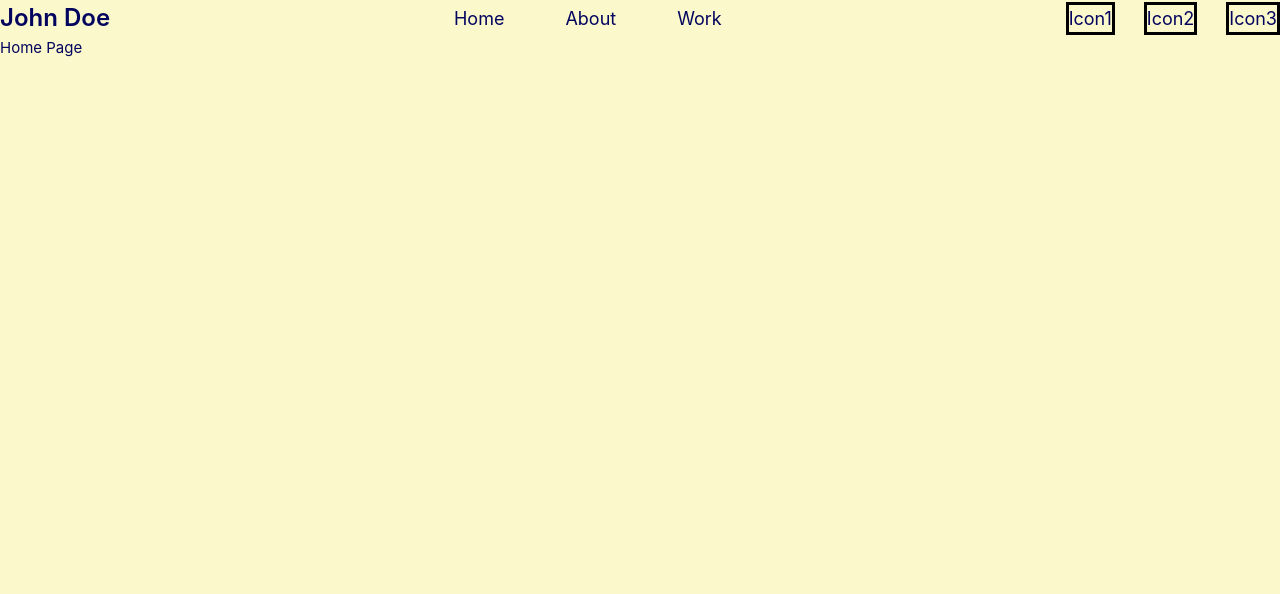
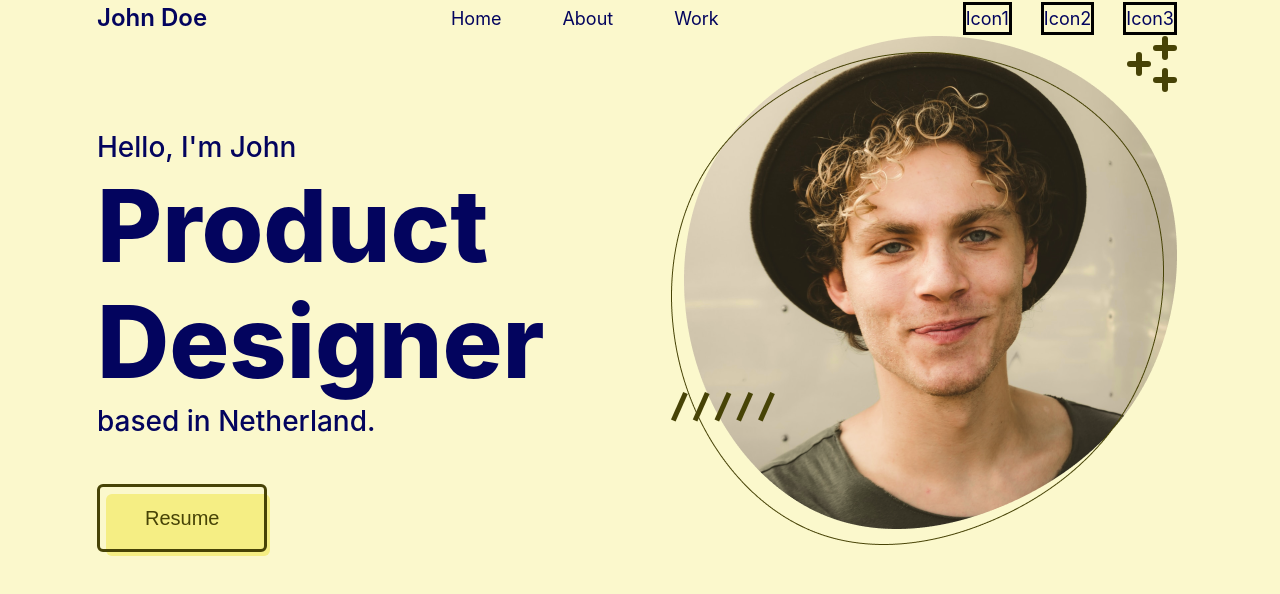
Before and after one commit to atoms-formazione/vue-portfolio, a Vue app: page / in a window 1280 px wide. Shown: the top 594 px of the page. Built offline with nearby package versions, Linux system fonts and the light colour scheme.

Commit message:
feat: add avatar section

```diff
--- a/src/assets/main.css
+++ b/src/assets/main.css
@@ -1 +1,6 @@
 @import "./base.css";
+
+body {
+  padding-left: 97px;
+  padding-right: 103px;
+}
--- a/src/components/HomePage.vue
+++ b/src/components/HomePage.vue
@@ -1,7 +1,11 @@
-<script setup lang="ts"></script>
+<script setup lang="ts">
+import PresentationSection from "./PresentationSection.vue";
+</script>
 
 <template>
-  <div class="example">Home Page</div>
+  <div class="sections">
+    <PresentationSection />
+  </div>
 </template>
 
 <style scoped></style>
--- /dev/null
+++ b/src/components/PresentationSection.vue
@@ -0,0 +1,83 @@
+<script setup lang="ts">
+import IconAvatarLines from "./icons/IconAvatarLines.vue";
+import IconAvatarPlus from "./icons/IconAvatarPlus.vue";
+</script>
+
+<template>
+  <div class="container-presentation">
+    <div class="presentaion-text">
+      <h4>Hello, I'm John</h4>
+      <h1>Product Designer</h1>
+      <h4>based in Netherland.</h4>
+
+      <button>Resume</button>
+    </div>
+
+    <div class="avatar-container">
+      <img src="static/images/my-avatar.png" alt="A photo of me" />
+      <IconAvatarLines class="icon-lines" />
+      <IconAvatarPlus class="icon-plus" />
+    </div>
+  </div>
+</template>
+
+<style scoped>
+.presentaion-text h1 {
+  font-weight: 800;
+  font-size: 100px;
+  line-height: 116px;
+}
+.presentaion-text h4 {
+  font-weight: 500;
+  font-size: 28px;
+  line-height: 42px;
+}
+.presentaion-text button {
+  border: var(--dark-brown) solid;
+  color: var(--dark-brown);
+  background-color: transparent;
+  border-radius: 6px;
+  padding: 16px 45px;
+  font-weight: 400;
+  font-size: 20px;
+  line-height: 30px;
+  position: relative;
+  margin-top: 42px;
+}
+
+.presentaion-text button::before {
+  background-color: var(--yellow);
+  position: absolute;
+  top: 0;
+  left: 0;
+  right: 0;
+  bottom: 0;
+  content: "";
+  border-radius: 6px;
+  padding: 16px 45px;
+  z-index: -1;
+  transform: translate(6px, 7px);
+}
+.container-presentation {
+  display: flex;
+  align-items: flex-end;
+  justify-content: space-between;
+}
+
+.icon-lines {
+  position: absolute;
+  bottom: 130px;
+  left: 0;
+}
+
+.icon-plus {
+  position: absolute;
+  top: 0;
+  right: 0;
+}
+
+img {
+  width: 506px;
+  height: 509px;
+}
+</style>
--- /dev/null
+++ b/src/components/icons/IconAvatarLines.vue
@@ -0,0 +1,45 @@
+<template>
+  <svg
+    width="104"
+    height="30"
+    viewBox="0 0 104 30"
+    fill="none"
+    xmlns="http://www.w3.org/2000/svg"
+  >
+    <rect
+      x="12.2021"
+      width="5"
+      height="30"
+      transform="rotate(24 12.2021 0)"
+      fill="#474306"
+    />
+    <rect
+      x="33.9719"
+      width="5"
+      height="30"
+      transform="rotate(24 33.9719 0)"
+      fill="#474306"
+    />
+    <rect
+      x="55.7418"
+      width="5"
+      height="30"
+      transform="rotate(24 55.7418 0)"
+      fill="#474306"
+    />
+    <rect
+      x="77.5116"
+      width="5"
+      height="30"
+      transform="rotate(24 77.5116 0)"
+      fill="#474306"
+    />
+    <rect
+      x="99.2813"
+      width="5"
+      height="30"
+      transform="rotate(24 99.2813 0)"
+      fill="#474306"
+    />
+  </svg>
+</template>
--- /dev/null
+++ b/src/components/icons/IconAvatarPlus.vue
@@ -0,0 +1,39 @@
+<template>
+  <svg
+    width="50"
+    height="56"
+    viewBox="0 0 50 56"
+    fill="none"
+    xmlns="http://www.w3.org/2000/svg"
+  >
+    <rect x="9" y="16" width="6" height="24" rx="3" fill="#474306" />
+    <rect
+      y="31"
+      width="6"
+      height="24"
+      rx="3"
+      transform="rotate(-90 0 31)"
+      fill="#474306"
+    />
+    <rect x="35" y="32" width="6" height="24" rx="3" fill="#474306" />
+    <rect
+      x="26"
+      y="47"
+      width="6"
+      height="24"
+      rx="3"
+      transform="rotate(-90 26 47)"
+      fill="#474306"
+    />
+    <rect x="35" width="6" height="24" rx="3" fill="#474306" />
+    <rect
+      x="26"
+      y="15"
+      width="6"
+      height="24"
+      rx="3"
+      transform="rotate(-90 26 15)"
+      fill="#474306"
+    />
+  </svg>
+</template>
```
Also changed, not shown: src/components/icons/IconCommunity.vue (deleted, +0 -7 lines), src/components/icons/IconDocumentation.vue (deleted, +0 -7 lines), src/components/icons/IconEcosystem.vue (deleted, +0 -7 lines), src/components/icons/IconSupport.vue (deleted, +0 -7 lines), src/components/icons/IconTooling.vue (deleted, +0 -19 lines), static/images/my-avatar.png (added).
